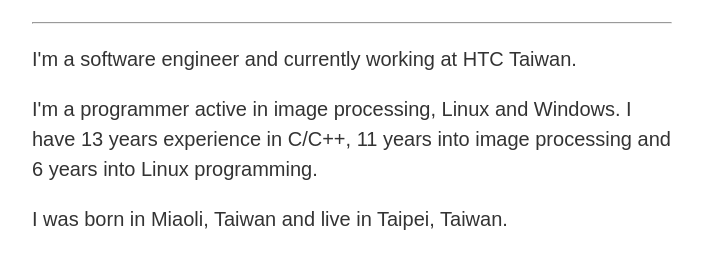
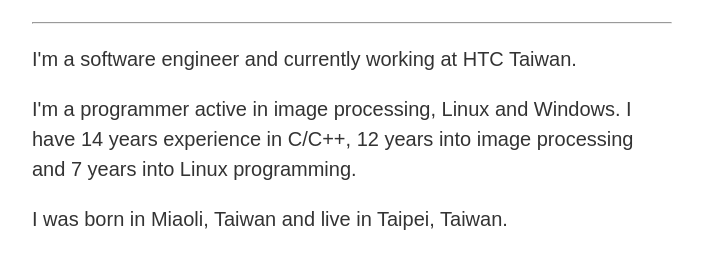
Before and after one commit to shengyu7697/cv, a plain HTML site: page index.html in a window 1280 px wide. Shown: the part 73-335 px from the top of the page, without its empty margins (288-991 px from the left). Drawn offline with Linux system fonts and the light colour scheme.

Commit message:
update profile

```diff
--- a/index.html
+++ b/index.html
@@ -1,7 +1,7 @@
 <!-- @author: ShengYu Peng -->
 <!-- @email: shengyu7697@gmail.com -->
 <!-- @date: 2017-04-08 -->
-<!-- @update: 2018-04-16 -->
+<!-- @update: 2019-01-11 -->
 <!DOCTYPE html>
 <html>
 <head>
@@ -38,7 +38,7 @@
 <section id="about">
     <h1>ShengYu Peng</h1><hr>
     <p>I'm a software engineer and currently working at HTC Taiwan.</p>
-    <p>I'm a programmer active in image processing, Linux and Windows. I have 13 years experience in C/C++, 11 years into image processing and 6 years into Linux programming.</p>
+    <p>I'm a programmer active in image processing, Linux and Windows. I have 14 years experience in C/C++, 12 years into image processing and 7 years into Linux programming.</p>
     <p>I was born in Miaoli, Taiwan and live in Taipei, Taiwan.</p>
     </br>
     <div class="col-1-6 mobile-col-1-2 social-links">
```
